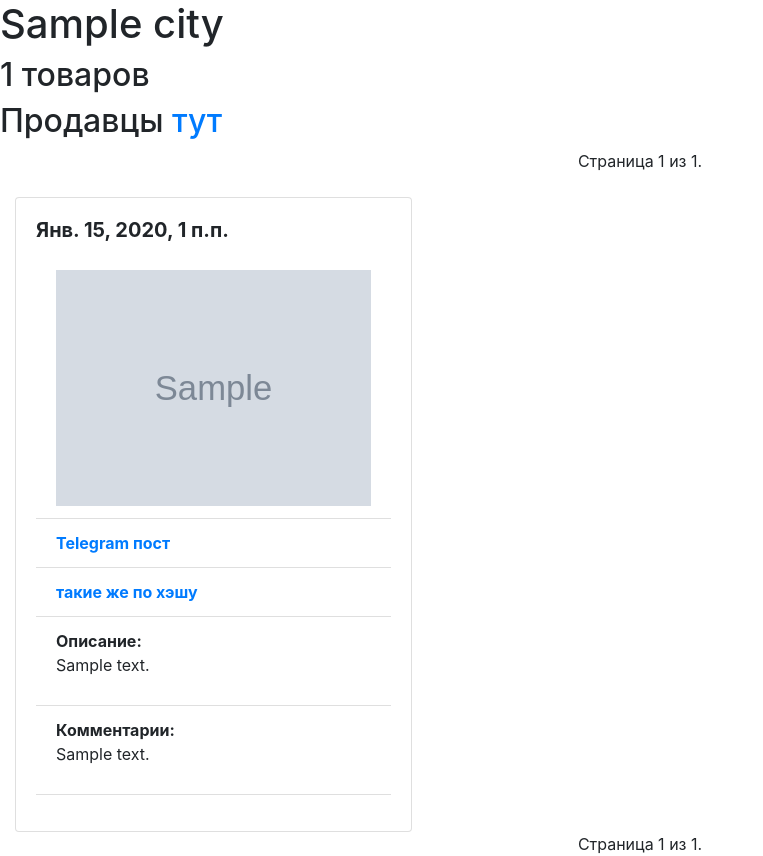
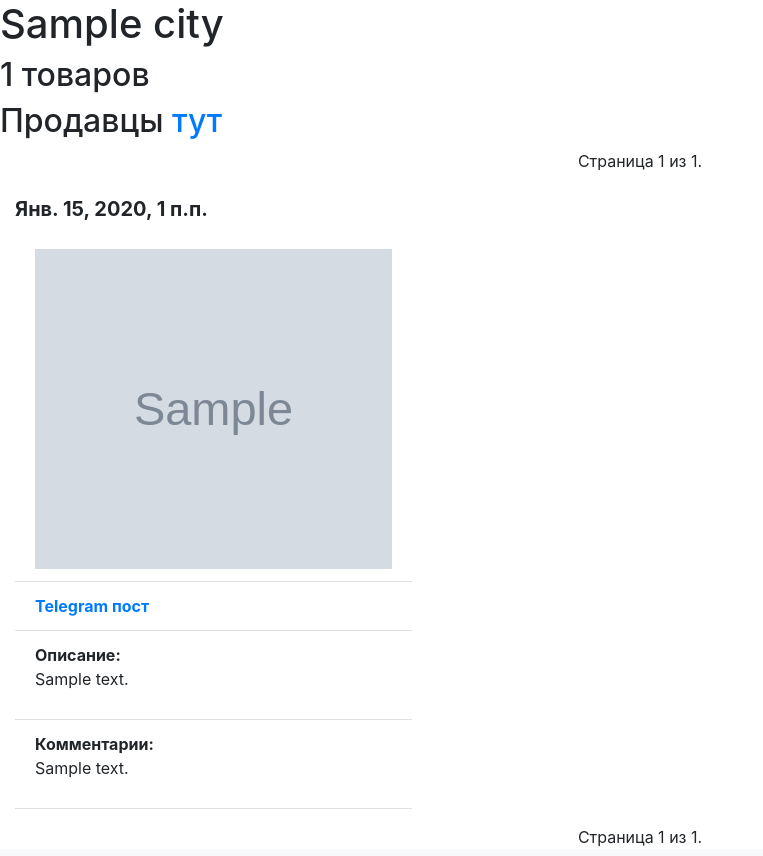
Before and after one commit to fut33v/barahloch.ru, a Django app: page /city/1/goods/ in a window 1280 px wide. Shown: the part 56-912 px from the top of the page, without its empty margins (0-763 px from the left). Run offline with Django 3.2, Linux system fonts and the light colour scheme; tables that the repository leaves empty hold one stand-in row (values such as "Sample post"); grey boxes marked "Sample" are stand-in pictures; some libraries are stand-ins or nearby versions.

Commit message:
update styles templates

```diff
--- a/barahloch/static/style.css
+++ b/barahloch/static/style.css
@@ -36,14 +36,21 @@ header {
 }
 
 .good-img {
+    background-position: 50% 50%;
+    background-repeat: no-repeat;
+    background-size: cover;
+
     width: 100%;
+    height: 25vw;
 }
 
 .album-img {
-    height: 228px;
     background-position: 50% 50%;
     background-repeat: no-repeat;
     background-size: cover;
+
+    width: 100%;
+    height: 25vw;
 }
 
 .album {
--- a/barahloch/templates/goods.html
+++ b/barahloch/templates/goods.html
@@ -10,19 +10,14 @@
     </div><br><div class="row row-cols-3">
     {% endif %}
     <div class="col-4">
-        <div class="card good">
-            <div class="card-body">
                 <h5 class="card-title"><b> {{ g.date }} </b></h5>
                 <p class="card-text">
                     <ul class="list-group list-group-flush">
                         <li class="list-group-item">
-                            <img class="good-img" src="{{ g.photo_link }}"/>
+                            <div class="good-img" style="background-image:url('{{g.photo_link}}')"></div>
                         </li>
                         <li class="list-group-item">
                             <a href="https://t.me/{{channel}}/{{ g.tg_post_id }}" target="_blank"><b>Telegram пост</b></a>
-                        </li>
-                        <li class="list-group-item">
-                            <a href="/goods/hash/{{g.hash}}" target="_blank"><b>такие же по хэшу</b></a>
                         </li>
                         {% if g.descr %}
                         <li class="list-group-item">
@@ -39,8 +34,6 @@
                 </ul>
 
                 </p>
-            </div>
-        </div>
     </div>
     {% endfor %}
 
--- a/barahloch/templatetags/barahloch_extras.py
+++ b/barahloch/templatetags/barahloch_extras.py
@@ -10,3 +10,9 @@ def abs_filter(value):
 @register.filter(name='neg')
 def abs_filter(value):
     return -value
+
+
+@register.filter
+def addstr(arg1, arg2):
+    """concatenate arg1 & arg2"""
+    return str(arg1) + str(arg2)
```
Also changed, not shown: barahloch/templates/albums/albums_list.html (+17 -41 lines), barahloch/templates/sellers.html (+1 -6 lines), barahloch/templates/sellers/seller_detail.html (+5 -12 lines).
